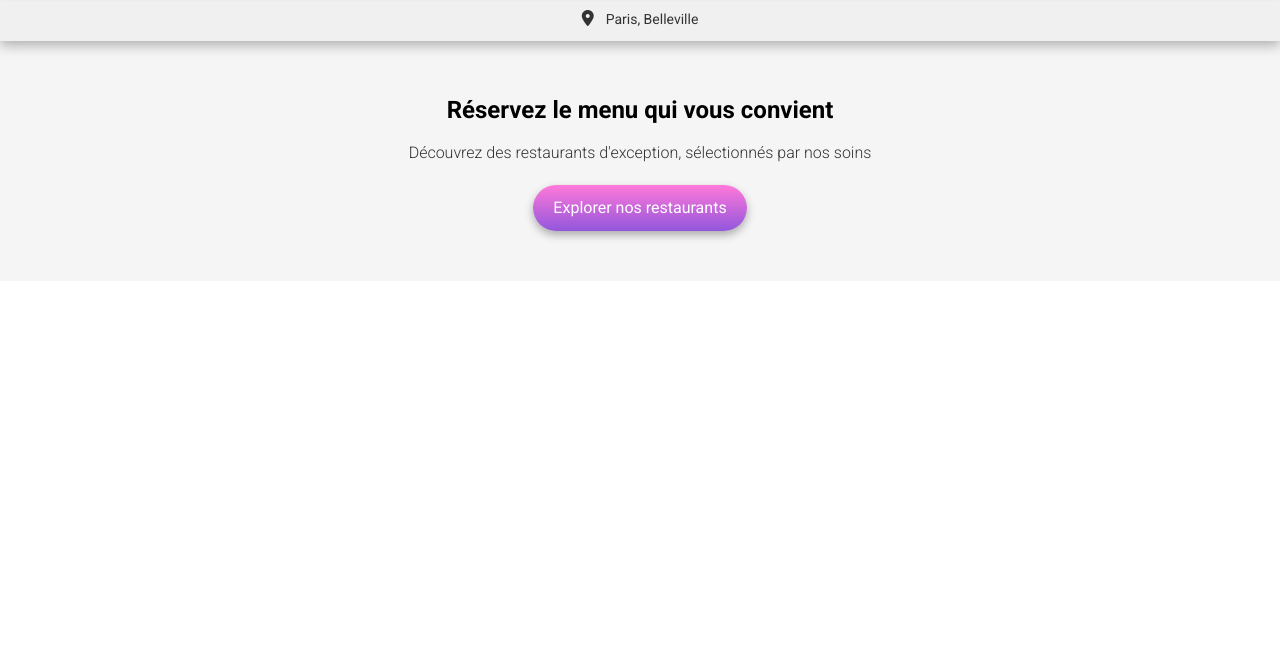
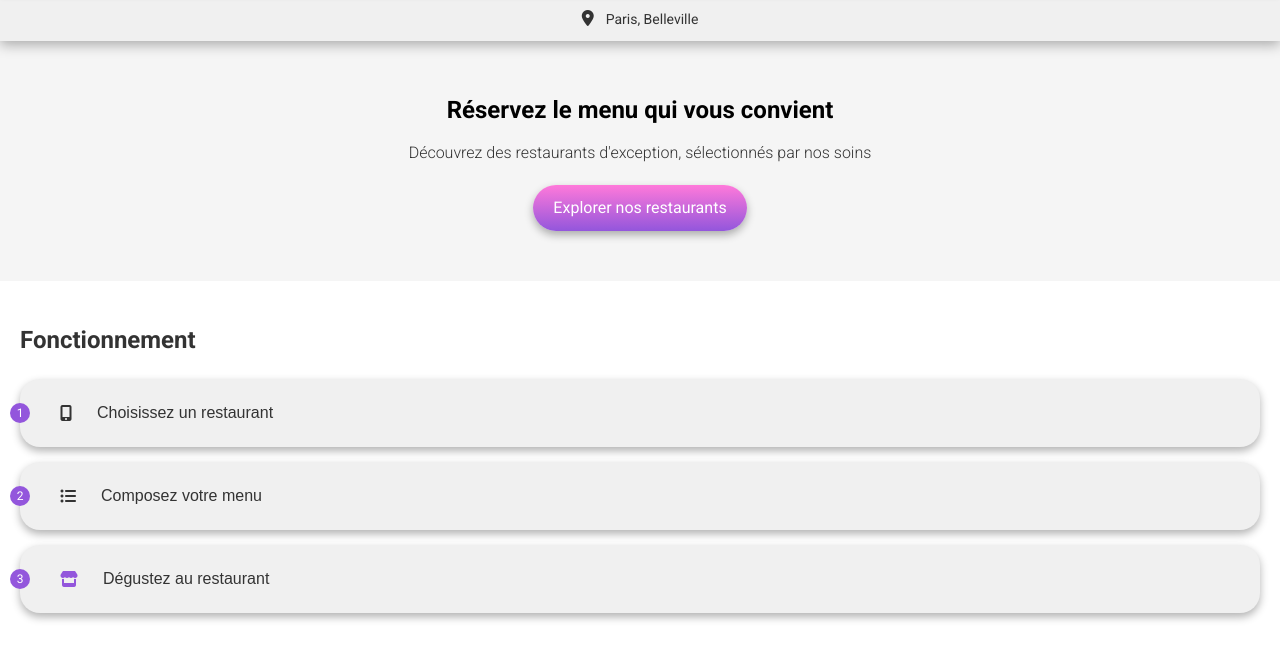
Before and after one commit to Ghost-in22/OhMyFood, a plain HTML site: page index.html in a window 1280 px wide. Shown: the part 68-728 px from the top of the page. Drawn offline with Linux system fonts and the light colour scheme; a web font is replaced by a local one.

Commit message:
Added _steps-section.scss and added the button-gray-style mixin.

```diff
--- a/index.html
+++ b/index.html
@@ -40,5 +40,38 @@
       <p>Découvrez des restaurants d'exception, sélectionnés par nos soins</p>
       <a href="#" class="btn">Explorer nos restaurants</a>
     </section>
+
+    <!-- Section étapes -->
+    <section class="steps-section">
+      <h2>Fonctionnement</h2>
+      <div class="steps">
+        <!-- Premier bouton -->
+        <div class="step">
+          <span class="step-number">1</span>
+          <button class="btn-step">
+            <i class="fa-solid fa-mobile-screen-button"></i>
+            <span class="step-text">Choisissez un restaurant</span>
+          </button>
+        </div>
+
+        <!-- Deuxième bouton -->
+        <div class="step">
+          <span class="step-number">2</span>
+          <button class="btn-step">
+            <i class="fas fa-list-ul"></i>
+            <span class="step-text">Composez votre menu</span>
+          </button>
+        </div>
+
+        <!-- Troisième bouton -->
+        <div class="step">
+          <span class="step-number">3</span>
+          <button class="btn-step">
+            <i class="fas fa-store icon-primarycolor"></i>
+            <span class="step-text">Dégustez au restaurant</span>
+          </button>
+        </div>
+      </div>
+    </section>
   </body>
 </html>
--- a/sass/_main.scss
+++ b/sass/_main.scss
@@ -4,3 +4,4 @@
 @import "layout/header";
 @import "modules/announcement-bar";
 @import "modules/reservation-section";
+@import "modules/steps-section";
--- a/sass/base/_mixins.scss
+++ b/sass/base/_mixins.scss
@@ -1,4 +1,4 @@
-// Mixin pour les boutons
+// Mixin pour les boutons de couleur avec dégradé
 @mixin button-style($bg-color-start, $bg-color-end) {
   display: inline-block;
   padding: 10px 20px;
@@ -17,3 +17,30 @@
     );
   }
 }
+
+// Mixin pour le style des boutons gris
+@mixin button-gray-style(
+  $bg-color,
+  $text-color,
+  $padding: 25px 40px,
+  $border-radius: 20px
+) {
+  display: flex;
+  align-items: center;
+  padding: $padding;
+  background-color: $bg-color;
+  border: none;
+  border-radius: $border-radius;
+  font-size: 16px;
+  font-weight: 400;
+  color: $text-color;
+  cursor: pointer;
+  width: 100%;
+  text-align: left;
+  transition: background-color 0.3s ease;
+  box-shadow: $shadow-medium;
+
+  &:hover {
+    background-color: lighten($bg-color, 10%);
+  }
+}
--- /dev/null
+++ b/sass/modules/_steps-section.scss
@@ -0,0 +1,58 @@
+.steps-section {
+  padding: 40px 20px;
+
+  h2 {
+    font-family: $font-body;
+    font-size: 24px;
+    text-align: left;
+    margin-bottom: 20px;
+  }
+
+  .steps {
+    display: flex;
+    flex-direction: column;
+    gap: 15px;
+
+    .step {
+      position: relative;
+
+      .step-number {
+        position: absolute;
+        top: 50%;
+        left: -15px;
+        transform: translate(
+          25%,
+          -50%
+        ); /* Centrage vertical et léger ajustement horizontal */
+        width: 20px; /* Taille du rond */
+        height: 20px;
+        border-radius: 50%;
+        background-color: $primary-color;
+        color: #fff;
+        display: flex;
+        justify-content: center;
+        align-items: center;
+        font-size: 12px; /* Taille du texte dans le rond */
+      }
+
+      .btn-step {
+        @include button-gray-style(
+          $light-gray,
+          $text-color
+        ); // Mixin avec les variables
+
+        i {
+          margin-right: 25px;
+        }
+
+        .icon-primarycolor {
+          color: $primary-color;
+        }
+
+        &:hover {
+          background-color: lighten($light-gray, 10%);
+        }
+      }
+    }
+  }
+}
```
Also changed, not shown: assets/css/style.css, 1 other file.
